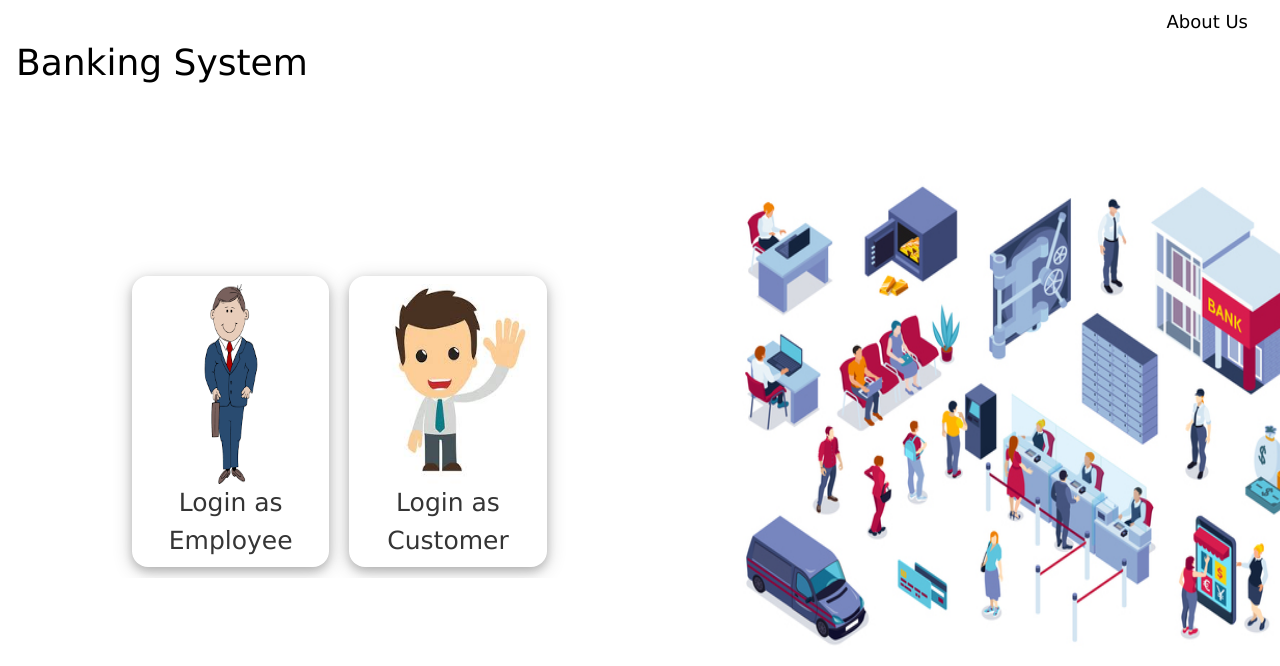
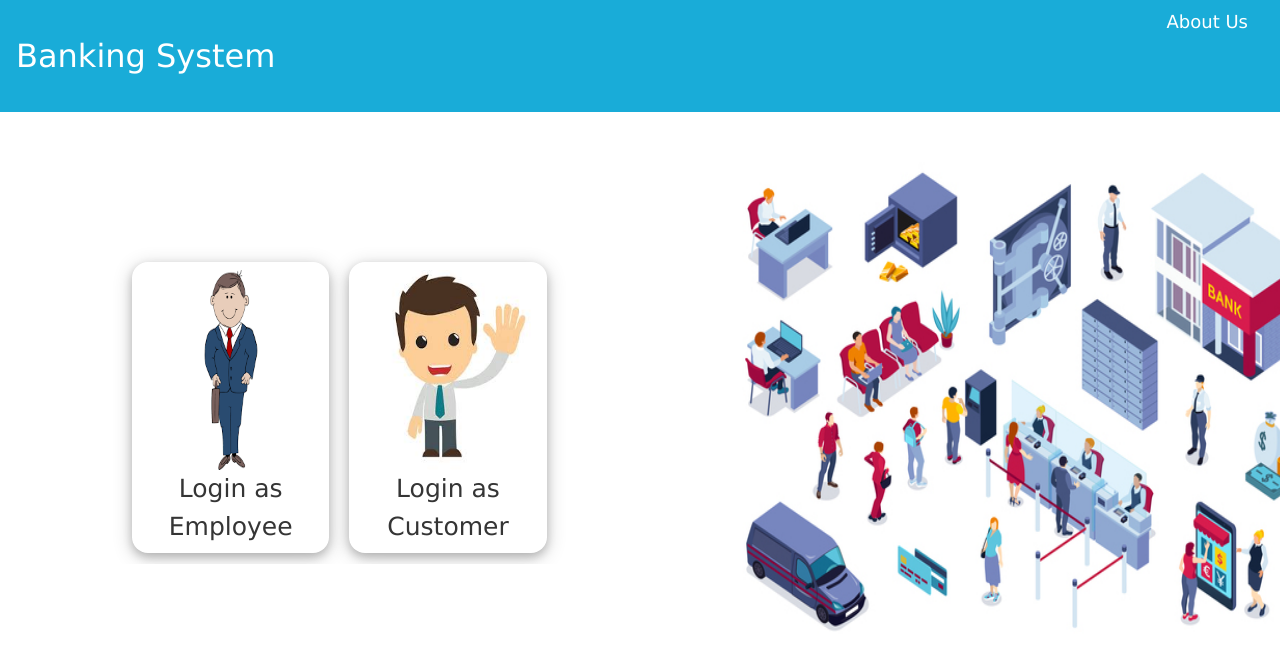
Before and after one commit to Ash228/Banking-system, a PHP site: page / in a window 1280 px wide. Shown: the top 666 px of the page. Run offline with PHP 8.4, Linux system fonts and the light colour scheme.

Commit message:
Updated index.php and s1.css

```diff
--- a/testf1/index.php
+++ b/testf1/index.php
@@ -10,8 +10,8 @@
 </head>
 
 <body>
-    <div class="w3-container">
-        <div class='w3-twothird w3-xxlarge'>
+    <div class="w3-container" style="background-color: rgb(25, 172, 216);">
+        <div class='w3-twothird heading'>
             <p>Banking System</p>
         </div>
         <div class='w3-bar w3-third nav w3-large'>
--- a/testf1/s1.css
+++ b/testf1/s1.css
@@ -177,12 +177,15 @@ span.psw {
 }
 
 .heading{
-    font-size:30px;
+    font-size: 32px;
+    color: white;
 }
 
 .about-us{
+    color: white;
     cursor: pointer;
 }
 .about-us:hover{
-    text-decoration: darkcyan;
+    text-decoration: underline;
+    color: black;
 }
```
